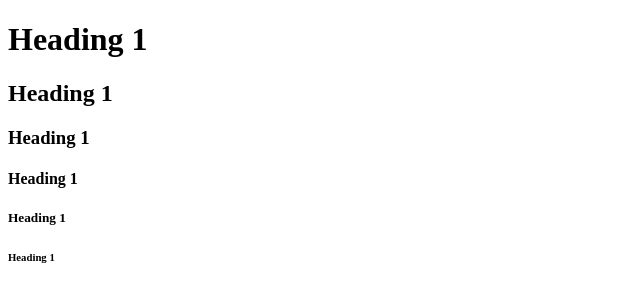
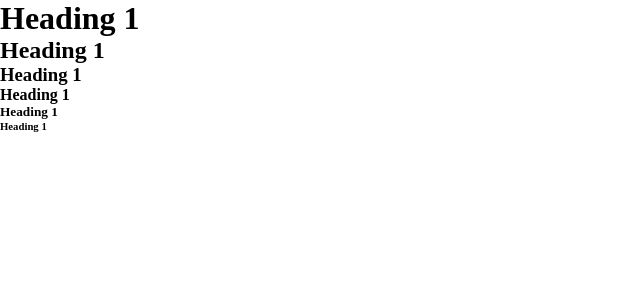
Before and after one commit to vishnu0220/LearnGit, a plain HTML site: page index.html in a window 1280 px wide. Shown: the whole page, without its empty margins (0-640 px from the left). Drawn offline with Linux system fonts and the light colour scheme.

Commit message:
linked css file

```diff
--- a/index.html
+++ b/index.html
@@ -4,6 +4,7 @@
     <meta charset="UTF-8">
     <meta name="viewport" content="width=device-width, initial-scale=1.0">
     <title>Headings</title>
+    <link rel="stylesheet" href="style.css">
 </head>
 <body>
     <h1>Heading 1</h1>
--- /dev/null
+++ b/style.css
@@ -0,0 +1,4 @@
+*{
+    margin: 0px;
+    padding: 0px;
+}
```
